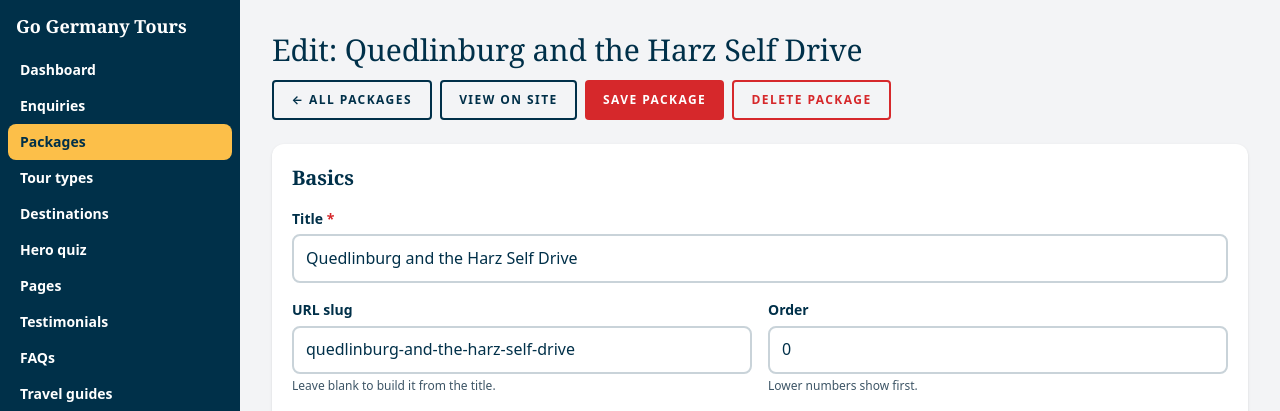
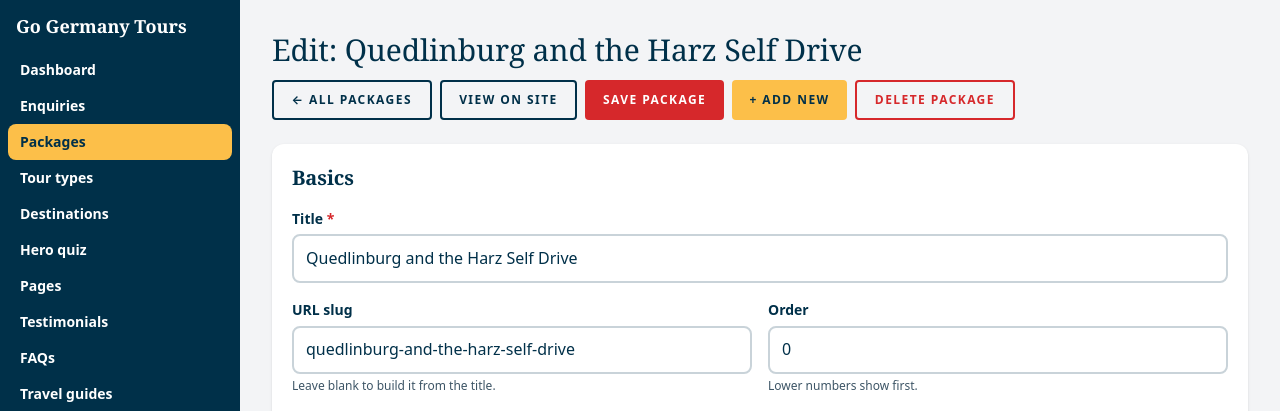
Before and after one commit to xfranzce/go-germany-tours, a Laravel app: page /admin/packages/1/edit in a window 1280 px wide. Shown: the top 411 px of the page. Run offline with Laravel 12, Linux system fonts and the light colour scheme; the visitor is signed in with stand-in values (Sample User, id 1); data comes from the database, SQL or seed files in the repository; data that the repository does not hold is empty; style sheets or scripts are compiled from the project's sources; parts of the project's set-up code (start-up, migrations or seed data) failed here and were passed over; some libraries are stand-ins or nearby versions; some web fonts are replaced.

Commit message:
Admin: Add new button on package edit page
Co-Authored-By: Claude Sonnet 5.5 <noreply@anthropic.com>

```diff
--- a/resources/views/admin/packages/form.blade.php
+++ b/resources/views/admin/packages/form.blade.php
@@ -6,6 +6,7 @@
     <a class="btn btn-outline btn-sm" href="{{ route('admin.packages.index') }}">&larr; All packages</a>
     @unless($isNew)@if($package->is_published)<a class="btn btn-outline btn-sm" target="_blank" rel="noopener" href="{{ $package->url() }}">View on site</a>@endif @endunless
     <button type="submit" form="package-form" class="btn btn-primary btn-sm">Save package</button>
+    @unless($isNew)<a class="btn btn-gold btn-sm" href="{{ route('admin.packages.create') }}">+ Add new</a>@endunless
     @unless($isNew)
         <form method="POST" action="{{ route('admin.packages.destroy', $package) }}" class="inline" x-data
               @submit="if (!confirm('Permanently delete this package? This cannot be undone.')) $event.preventDefault()">
```
